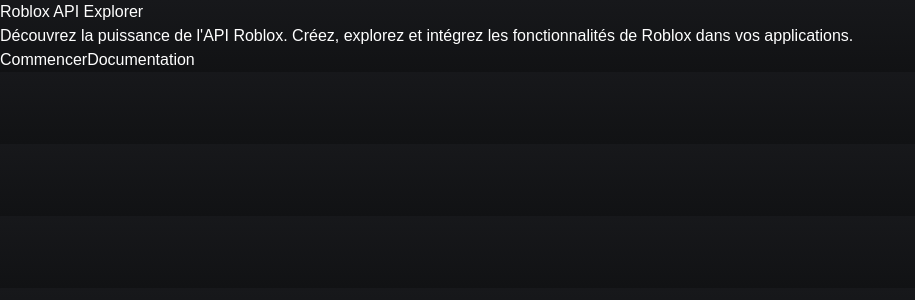
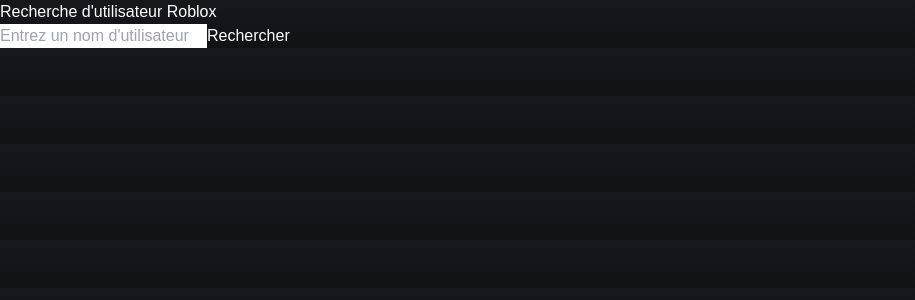
Before and after one commit to ArthurDesc/roblox-api, a Next.js app: page / in a window 1280 px wide. Shown: the top 300 px of the page, without its empty margins (0-915 px from the left). Built offline with nearby package versions, Linux system fonts and the light colour scheme.

Commit message:
Implement user search functionality with API integration and error handling

```diff
--- /dev/null
+++ b/src/app/api/users/route.ts
@@ -0,0 +1,88 @@
+import { NextResponse } from 'next/server';
+
+interface RobloxUser {
+  id: number;
+  name: string;
+  displayName: string;
+}
+
+async function getUserInfo(username: string) {
+  try {
+    console.log(`[DEBUG] Searching for user: ${username}`);
+
+    // D'abord, on récupère l'ID de l'utilisateur à partir du nom d'utilisateur
+    const searchUrl = `https://users.roblox.com/v1/users/search?keyword=${username}&limit=10`;
+    console.log(`[DEBUG] Making request to: ${searchUrl}`);
+
+    const userResponse = await fetch(searchUrl);
+    const userData = await userResponse.json();
+
+    console.log(`[DEBUG] Search response:`, userData);
+
+    if (!userData.data || userData.data.length === 0) {
+      console.log(`[DEBUG] No user found for username: ${username}`);
+      return { error: 'User not found' };
+    }
+
+    // On prend le premier utilisateur qui correspond exactement au nom recherché
+    const exactMatch = userData.data.find((user: RobloxUser) => user.name.toLowerCase() === username.toLowerCase());
+    const userId = exactMatch ? exactMatch.id : userData.data[0].id;
+    console.log(`[DEBUG] Found user ID: ${userId}`);
+
+    // Ensuite, on récupère les informations détaillées de l'utilisateur
+    const detailsUrl = `https://users.roblox.com/v1/users/${userId}`;
+    console.log(`[DEBUG] Fetching user details from: ${detailsUrl}`);
+
+    const detailsResponse = await fetch(detailsUrl);
+    const userDetails = await detailsResponse.json();
+    console.log(`[DEBUG] User details response:`, userDetails);
+
+    // On récupère aussi les statistiques du joueur
+    const thumbnailUrl = `https://thumbnails.roblox.com/v1/users/avatar?userIds=${userId}&size=420x420&format=Png`;
+    console.log(`[DEBUG] Fetching avatar from: ${thumbnailUrl}`);
+
+    const thumbnailResponse = await fetch(thumbnailUrl);
+    const thumbnailData = await thumbnailResponse.json();
+    console.log(`[DEBUG] Avatar response:`, thumbnailData);
+
+    const result = {
+      ...userDetails,
+      avatar: thumbnailData.data?.[0]?.imageUrl
+    };
+
+    console.log(`[DEBUG] Final response:`, result);
+    return result;
+
+  } catch (error) {
+    console.error('[ERROR] Error fetching user info:', error);
+    return { error: 'Failed to fetch user information' };
+  }
+}
+
+export async function GET(request: Request) {
+  const { searchParams } = new URL(request.url);
+  const username = searchParams.get('username');
+
+  console.log(`[DEBUG] Received request for username: ${username}`);
+
+  if (!username) {
+    console.log('[DEBUG] No username provided in request');
+    return NextResponse.json(
+      { error: 'Username parameter is required' },
+      { status: 400 }
+    );
+  }
+
+  const userInfo = await getUserInfo(username);
+
+  if (userInfo.error) {
+    console.log(`[DEBUG] Error returned from getUserInfo: ${userInfo.error}`);
+    return NextResponse.json(
+      { error: userInfo.error },
+      { status: 404 }
+    );
+  }
+
+  console.log('[DEBUG] Successfully found user info');
+  return NextResponse.json(userInfo);
+}
--- a/src/app/page.tsx
+++ b/src/app/page.tsx
@@ -1,10 +1,91 @@
-import React from 'react';
+'use client';
+
+import { useState } from 'react';
 import { Hero } from '@/components/home/Hero';
 
 export default function Home(): React.JSX.Element {
+  const [username, setUsername] = useState('');
+  const [userInfo, setUserInfo] = useState(null);
+  const [loading, setLoading] = useState(false);
+  const [error, setError] = useState('');
+
+  const searchUser = async (e: React.FormEvent) => {
+    e.preventDefault();
+    setLoading(true);
+    setError('');
+    setUserInfo(null);
+
+    try {
+      const response = await fetch(`/api/users?username=${encodeURIComponent(username)}`);
+      const data = await response.json();
+
+      if (response.ok) {
+        setUserInfo(data);
+      } else {
+        setError(data.error || 'Une erreur est survenue');
+      }
+    } catch (err) {
+      setError('Erreur lors de la recherche de l\'utilisateur');
+    } finally {
+      setLoading(false);
+    }
+  };
+
   return (
     <main className="min-h-screen bg-[#17181B]">
-      <Hero />
+      <div className="max-w-2xl mx-auto">
+        <h1 className="text-3xl font-bold mb-8">Recherche d&apos;utilisateur Roblox</h1>
+
+        <form onSubmit={searchUser} className="mb-8">
+          <div className="flex gap-4">
+            <input
+              type="text"
+              value={username}
+              onChange={(e) => setUsername(e.target.value)}
+              placeholder="Entrez un nom d'utilisateur"
+              className="flex-1 p-2 border rounded"
+              required
+            />
+            <button
+              type="submit"
+              disabled={loading}
+              className="px-4 py-2 bg-blue-500 text-white rounded hover:bg-blue-600 disabled:opacity-50"
+            >
+              {loading ? 'Recherche...' : 'Rechercher'}
+            </button>
+          </div>
+        </form>
+
+        {error && (
+          <div className="p-4 bg-red-100 text-red-700 rounded mb-4">
+            {error}
+          </div>
+        )}
+
+        {userInfo && (
+          <div className="bg-white p-6 rounded-lg shadow">
+            <div className="flex items-start gap-6">
+              {userInfo.avatar && (
+                <img
+                  src={userInfo.avatar}
+                  alt={`Avatar de ${userInfo.name}`}
+                  className="w-32 h-32 rounded-full"
+                />
+              )}
+              <div>
+                <h2 className="text-2xl font-bold mb-2">{userInfo.name}</h2>
+                <p className="text-gray-600 mb-2">ID: {userInfo.id}</p>
+                <p className="text-gray-600 mb-2">
+                  Créé le: {new Date(userInfo.created).toLocaleDateString()}
+                </p>
+                <p className="text-gray-600">
+                  Description: {userInfo.description || 'Aucune description'}
+                </p>
+              </div>
+            </div>
+          </div>
+        )}
+      </div>
     </main>
   );
 }
```
